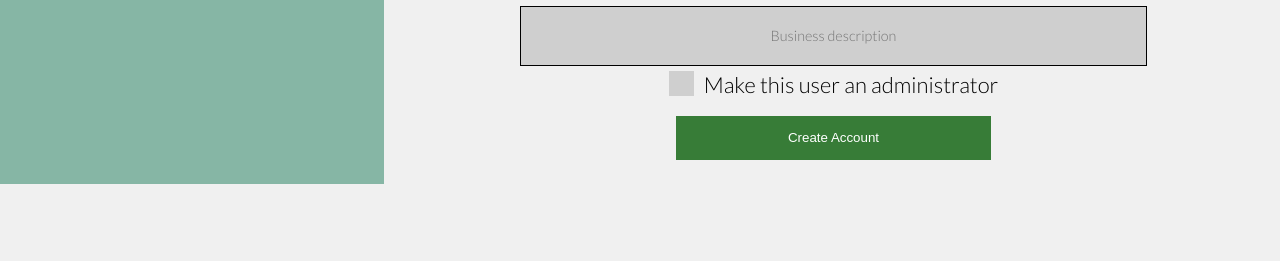
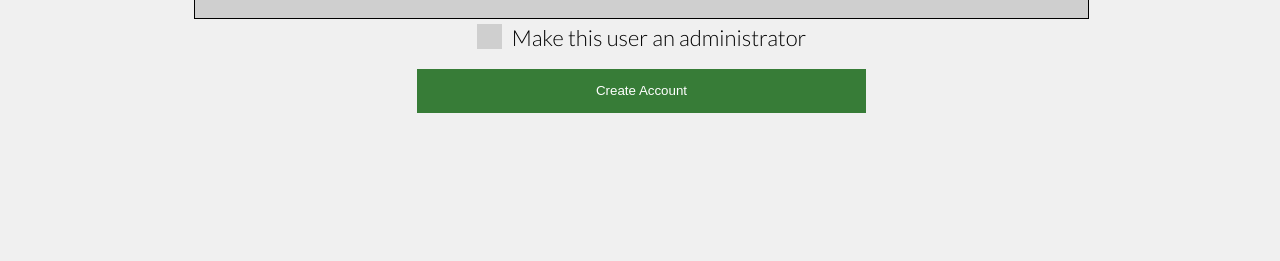
Before and after one commit to mbabey/2800-202210-BBY12, a website: page views/admin-add-account.html in a window 1280 px wide. Shown: the part 539-800 px from the top of the page. Drawn offline with Linux system fonts and the light colour scheme; no server answers; files whose address does not match are found by name.

Commit message:
Temp fix layout on admin create account page

```diff
--- a/views/admin-add-account.html
+++ b/views/admin-add-account.html
@@ -85,10 +85,10 @@
       <div class="dashboard-header">
         <h3 id="dashboard-title">Administration</h3>
       </div>
-      <div id="welcome">
+      <!-- <div id="welcome">
         <h1>Greetings,<br />Administrator</h1>
         <p>Create an account for a user</p>
-      </div>
+      </div> -->
       <div id="create-block">
         <p><b>Create Account</b></p>
         <form method="post">
--- a/views/styles/admin-add-account.css
+++ b/views/styles/admin-add-account.css
@@ -1,16 +1,11 @@
-.container {
-    display: grid;
-    grid-template-rows: 120px 1fr;
-}
-
 #content {
   display: grid;
-    height: 100%;
-    grid-template-columns: 30% 70%;
+  grid-template-rows: 10% 90%;
+  /* grid-template-columns: 30% 70%; */
 }
 
 .dashboard-header {
-    grid-column: 1 / span 2;
+  /* grid-column: 1 / span 2; */
   grid-row: 1 / span 1;
   background-color: var(--primary-text);
 }
@@ -18,11 +13,11 @@
 #dashboard-title {
   font-size: 2rem;
   text-align: center;
-    margin-top: 2.5rem;
 }
 
-#welcome {
+/* #welcome {
   grid-column: 1 / span 1;
+  grid-row: 2 / span 1;
   background-color: var(--primary-light);
   display: flex;
   flex-direction: column;
@@ -36,10 +31,11 @@
 
 #welcome p {
   color: rgb(55, 124, 55);
-}
+} */
 
 #create-block {
-    grid-column: 2 / span 1;
+  grid-row: 2 / span 1;
+  /* grid-column: 2 / span 1; */
   margin-left: auto;
   margin-right: auto;
   height: 100%;
@@ -158,7 +154,7 @@
 }
 
 #admin-checkbox-container:hover input~#admin-checkmark {
-    background-color:rgba(64, 128, 64, 0.5);
+  background-color: rgba(64, 128, 64, 0.5);
 }
 
 #admin-checkbox-container input:checked~#admin-checkmark {
@@ -186,6 +182,7 @@
   -ms-transform: rotate(45deg);
   transform: rotate(45deg);
 }
+
 /* End code for checkbox styles. */
 
 #create-submit {
@@ -240,6 +237,7 @@
   .container {
     display: grid;
   }
+
   #content {
     display: grid;
     grid-template-columns: 100%;
```
Also changed, not shown: views/admin-view-accounts.html (+1 -6 lines), views/admin-dashboard.html (indentation only), views/profile.html (line endings or trailing spaces). Lines whose indentation alone changed are shown as unchanged.
